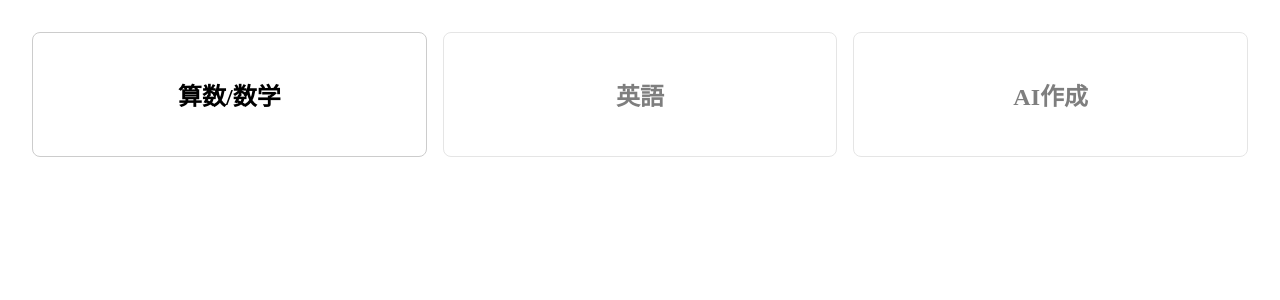
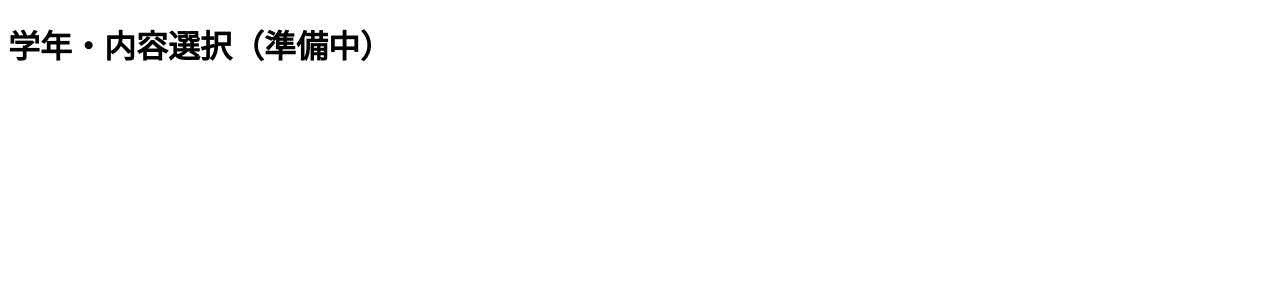
Before and after one commit to Higash37/BasiRize, a React (Vite) app in the folder frontend/: page /grade-select in a window 1280 px wide. Shown: the top 300 px of the page. Built offline with nearby package versions, Linux system fonts and the light colour scheme.

Commit message:
feat: add routing and navigation from home to grade selection page

```diff
--- a/frontend/package.json
+++ b/frontend/package.json
@@ -11,7 +11,8 @@
   },
   "dependencies": {
     "react": "^19.2.8",
-    "react-dom": "^19.2.8"
+    "react-dom": "^19.2.8",
+    "react-router-dom": "^7.18.2"
   },
   "devDependencies": {
     "@eslint/js": "^10.0.1",
--- a/frontend/src/App.tsx
+++ b/frontend/src/App.tsx
@@ -1,7 +1,15 @@
-import HomePage from "./pages/HomePage"
+// どのページを表示するかの交通整理役
+import {Routes, Route} from "react-router-dom";
+import HomePage from "./pages/HomePage";
+import GradeSelectionPage from "./pages/GradeSelectionPage";
 
 function App(){
-  return <HomePage />
+  return (
+    <Routes>
+      <Route path="/" element={<HomePage />} />
+      <Route path="/grade-select" element={<GradeSelectionPage />} />
+    </Routes>
+  )
 }
 
-export default App;
+export default App
--- a/frontend/src/components/SubjectCard.tsx
+++ b/frontend/src/components/SubjectCard.tsx
@@ -3,12 +3,14 @@ import "./SubjectCard.css";
 type SubjectCardProps = {
     title: string;
     disabled?: boolean;
+    onClick?: () => void;
 }
 
 // SubjectCardPropsからタイトルという部分だけを分割代入
-function SubjectCard({title, disabled}: SubjectCardProps){
+function SubjectCard({title, disabled, onClick}: SubjectCardProps){
     return(
-         <div className={disabled ? "subject-card disabled" : "subject-card"}>
+         <div className={disabled ? "subject-card disabled" : "subject-card"}
+         onClick={disabled ? undefined : onClick}>
             <h2>{title}</h2>
         </div>
     )
--- a/frontend/src/main.tsx
+++ b/frontend/src/main.tsx
@@ -4,10 +4,13 @@
 
 import {StrictMode} from "react";
 import {createRoot} from "react-dom/client";
+import {BrowserRouter} from "react-router-dom";
 import App from "./App";
 
 createRoot(document.getElementById("root")!).render(
 <StrictMode>
+  <BrowserRouter>
   <App />
+  </BrowserRouter>
   </StrictMode>
   );
--- /dev/null
+++ b/frontend/src/pages/GradeSelectionPage.tsx
@@ -0,0 +1,7 @@
+function GradeSelectionPage() {
+    return(
+    <h1>学年・内容選択（準備中）</h1>
+    )
+}
+
+export default GradeSelectionPage
--- a/frontend/src/pages/HomePage.tsx
+++ b/frontend/src/pages/HomePage.tsx
@@ -1,10 +1,12 @@
+import {useNavigate} from "react-router-dom";
 import SubjectCard from "../components/SubjectCard";
 import "./HomePage.css";
 
 function HomePage(){
+    const navigate = useNavigate();
     return (
         <div className="subject-grid">
-            <SubjectCard title="算数/数学" />
+            <SubjectCard title="算数/数学" onClick={() => navigate("/grade-select")}/>
             <SubjectCard title="英語" disabled />
             <SubjectCard title="AI作成" disabled />
         </div>
```
Also changed, not shown: 2 other files (tests, documents, lock files or other folders).
